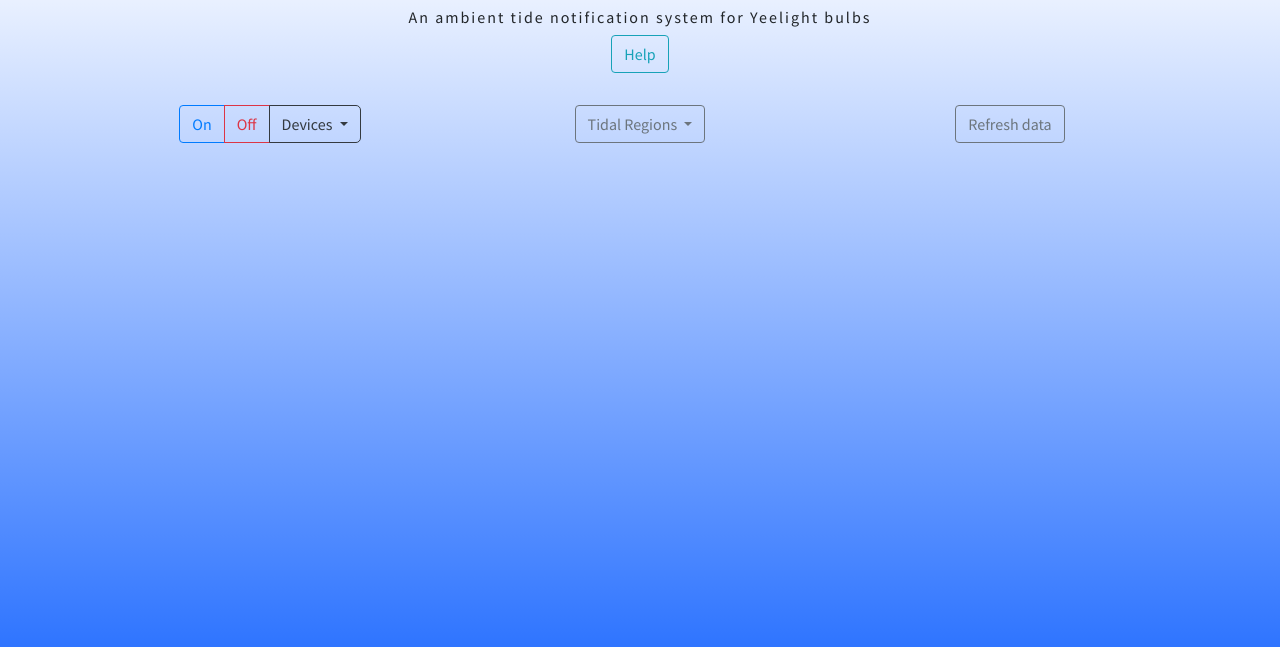
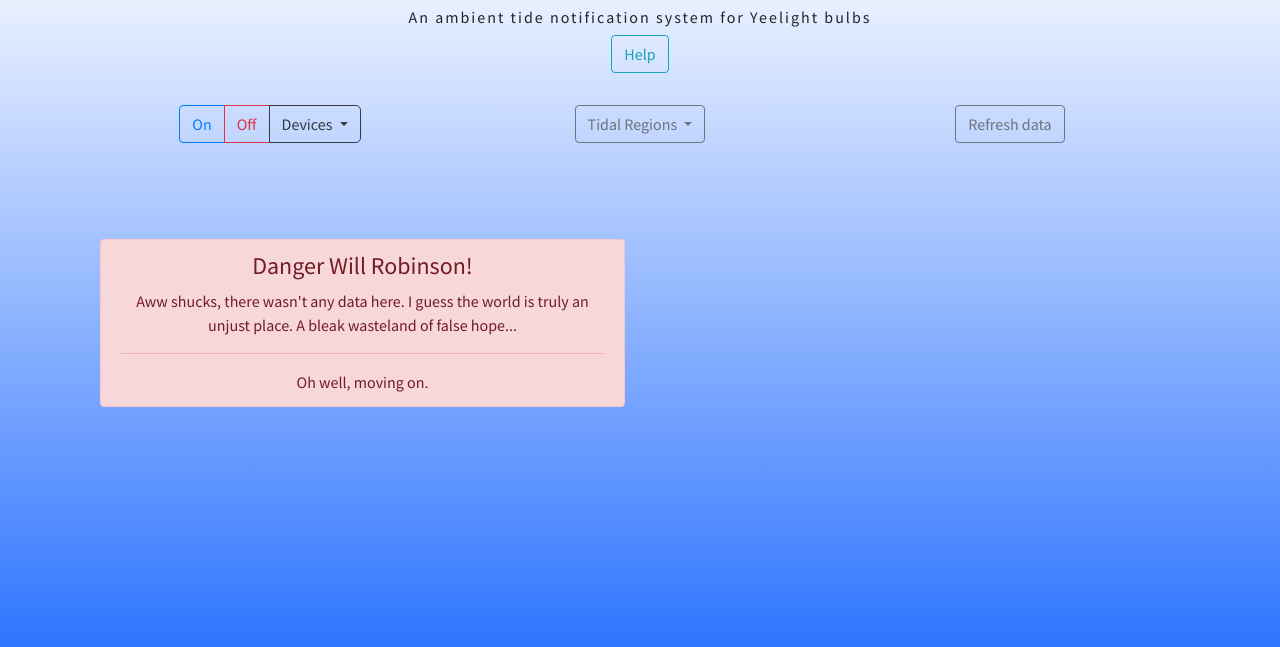
Before and after one commit to insightbulb/insightbulb, a Flask app: page /show-tide-extrema in a window 1280 px wide. Shown: the part 77-724 px from the top of the page. Run offline with Flask 2, Linux system fonts and the light colour scheme; parts of the project's set-up code (start-up, migrations or seed data) failed here and were passed over; some libraries are stand-ins or nearby versions.

Commit message:
fix: Page no longer requires manual refresh.
Hacked a window.reload into a timeout function to render the page
after ther user selects a station.

Also added a conditonal alert for stations with no data.

```diff
--- a/templates/JS/frontend.js
+++ b/templates/JS/frontend.js
@@ -82,7 +82,8 @@
         setTimeout(function () {
             $('#station-loader').hide();
             $('#station-success').show();
-        }, 5000);
+            window.location.reload();
+        }, 8000);
     });
 });
 
--- a/templates/index.html
+++ b/templates/index.html
@@ -88,13 +88,22 @@
                         </div>
                     </div>
                     <div id="station-success" class="alert alert-primary" role="alert">
-                        Ready to refresh!
+                        Great success!
                     </div>
                 </div>
                 <div class="col"></div>
             </div>
             <div class="row data-row">
                 <div id="tide-graph" class="col graph-container">
+                    {% if not tide_times %}
+                        <div class="alert alert-danger" role="alert">
+                            <h4 class="alert-heading">Danger Will Robinson!</h4>
+                            <p>Aww shucks, there wasn't any data here.  I guess the world is truly an unjust
+                            place.  A bleak wasteland of false hope...</p>
+                            <hr>
+                            <p class="mb-0">Oh well, moving on.</p>
+                        </div>
+                    {% endif %}
                     <canvas id="lineChart"></canvas>
                 </div>
                 <div class="col">
@@ -139,8 +148,8 @@
                     see live data, and automatically sync your bulb to notify you of tide changes!
                     <br>
                     <br>
-                    To get started: Select a station. Once you see your bulb notify you of the connection,
-                    click 'Refresh data' to see the live data. Your bulbs now set up for ambient notifications!
+                    To get started: Select a station. Your bulb will notify you that it's been connected. You'll
+                    see the data appear on the screen, and your good to go!
                     <br>
                     <br>
                     Hope this was insightful!
```
